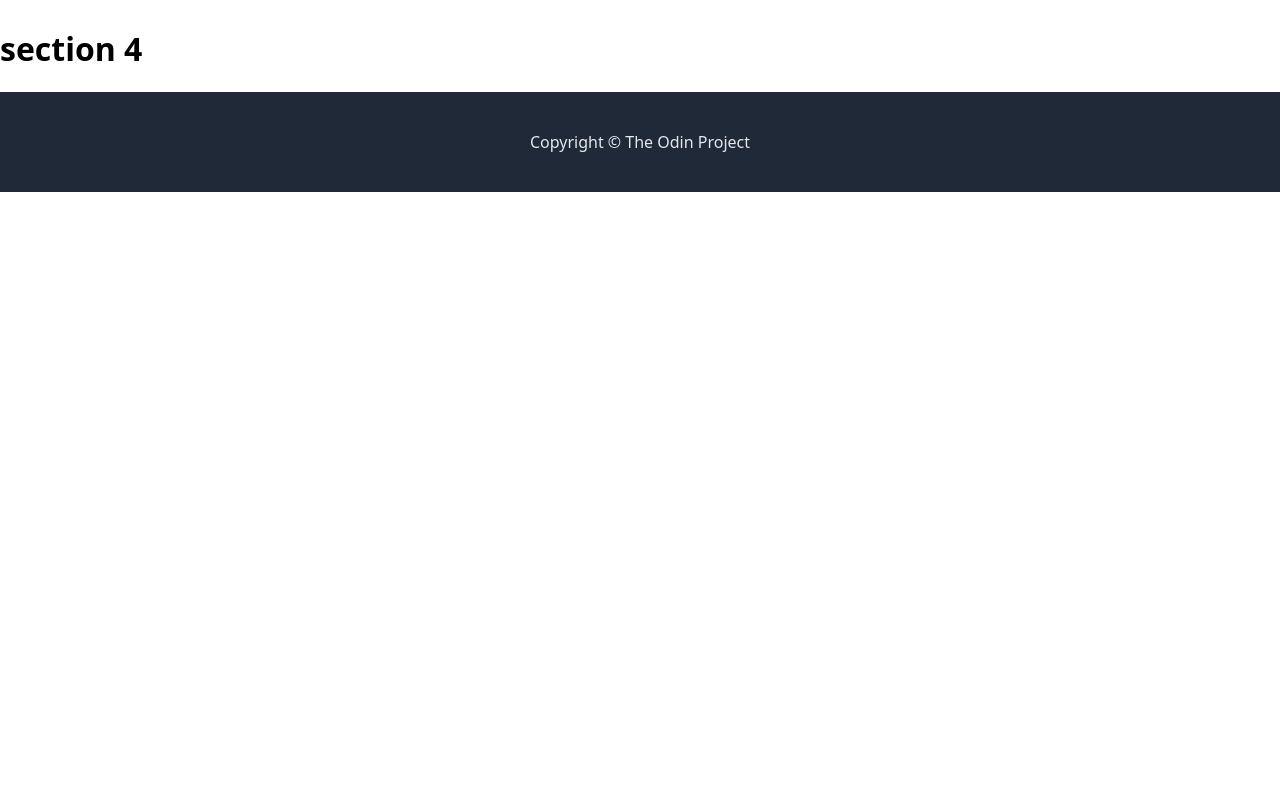
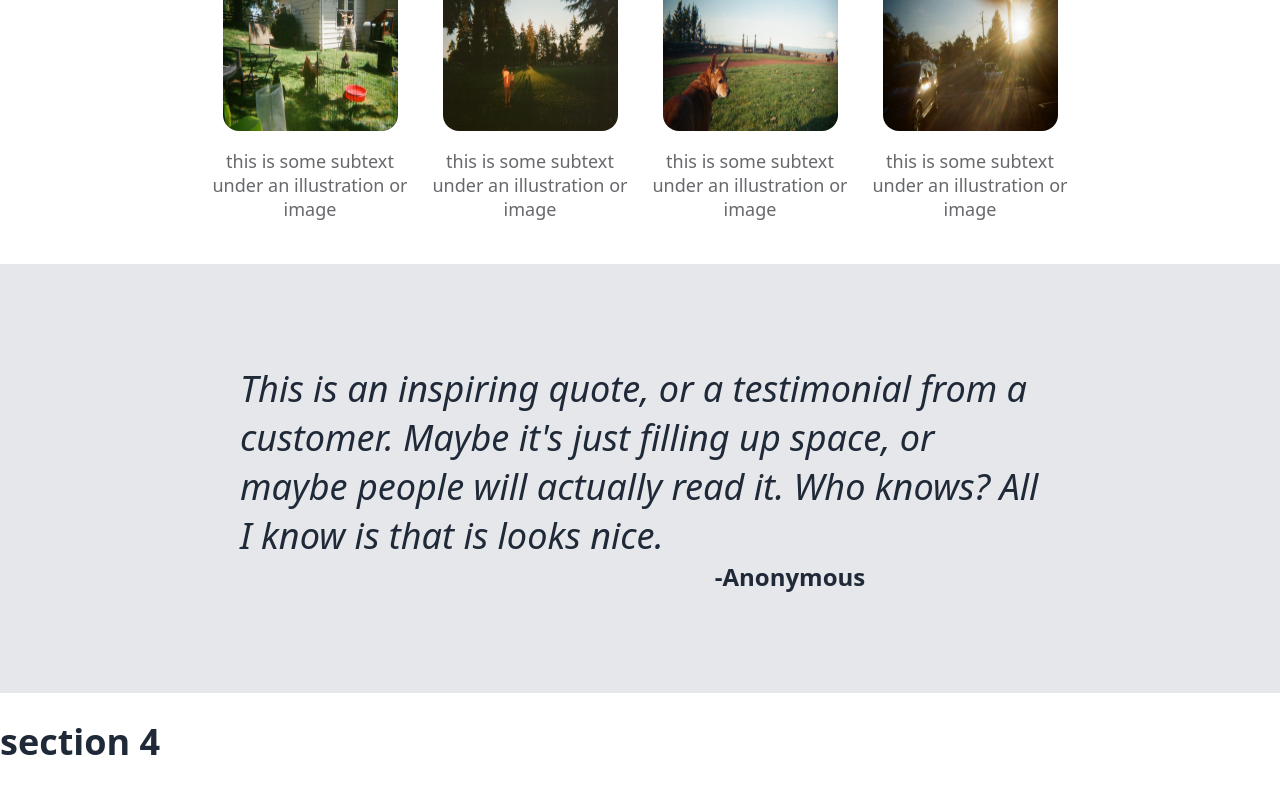
Before and after one commit to jakechaley/landing-page, a plain HTML site: page index.html in a window 1280 px wide. Shown: the part 677-1464 px from the top of the page. Before the commit the page ends 869 px from the top, so only its background shows below. Drawn offline with Linux system fonts and the light colour scheme.

Commit message:
finish section 2 and 3

```diff
--- a/index.html
+++ b/index.html
@@ -35,10 +35,31 @@
 </div>
 </div>
   <div class="section-2">
-    <h1>section 2</h1>
+    <h1>Some random information.</h1>
+    <div class="image-container">
+      <div class="information-child">
+        <img class="section-2-image" src="./images/chickens.jpeg" alt="Some cute chickens on film">
+      <p class="section-2-text">this is some subtext under an illustration or image</p>
+      </div>
+      <div class="information-child">
+        <img class="section-2-image" src="./images/frisbee-day.jpeg" alt="Frisbee at the park on film">
+        <p class="section-2-text">this is some subtext under an illustration or image</p>
+      </div>
+      <div class="information-child">
+        <img class="section-2-image" src="./images/indie-on-film.jpeg" alt="Indie on film">
+        <p class="section-2-text">this is some subtext under an illustration or image</p>
+      </div>
+      <div class="information-child">
+        <img class="section-2-image" src="./images/josh's-place.jpeg" alt="Josh's Parking lot on film">
+        <p class="section-2-text">this is some subtext under an illustration or image</p>
+      </div>
+    </div>
   </div>
   <div class="section-3">
-    <h1>section 3</h1>
+    <div class="section-3-text">
+      This is an inspiring quote, or a testimonial from a customer. Maybe it's just filling up space, or maybe people will actually read it. Who knows? All I know is that is looks nice.
+    </div>
+    <div class="quote-credit">-Anonymous</div>
   </div>
   <div class="section-4">
     <h1>section 4</h1>
--- a/styles.css
+++ b/styles.css
@@ -97,3 +97,68 @@ button {
   align-items: center;
   height: 100px;
 }
+
+.section-2 {
+  display: flex;
+  flex-direction: column;
+  justify-content: center;
+  align-items: center;
+}
+.section-2-image {
+  height: 175px;
+  width: 175px;
+  border-radius:  16px;
+
+}
+
+.section-2-text {
+  width: 200px;
+  font-size: 18px;
+  text-align: center;
+  color: #66686c;
+}
+
+.information-child {
+  display: flex;
+  flex-direction: column;
+  width: 200px;
+  text-align: center;
+  align-items: center;
+}
+
+.image-container {
+  display: flex;
+  justify-content: center;
+  gap: 20px;
+  padding: 25px 0;
+}
+
+h1 {
+  font-size: 36px;
+  font-weight: 900;
+  color: #1f2937;
+}
+
+.section-3 {
+  background-color: #e5e7eb;
+  display: flex;
+  flex-direction: column;
+  justify-content: center;
+  align-items: center;
+  padding: 100px;
+}
+
+.section-3-text {
+  font-size: 36px;
+  color: #1f2937;
+  font-style: italic;
+  font-weight: lighter;
+  width: 800px;
+}
+
+.quote-credit {
+  color: #1f2937;
+  font-weight: bolder;
+  padding-left: 300px;
+  font-size: 24px;
+}
```
Also changed, not shown: images/chickens.jpeg (added), images/frisbee-day.jpeg (added), images/indie-on-film.jpeg (added), images/josh's-place.jpeg (added).
